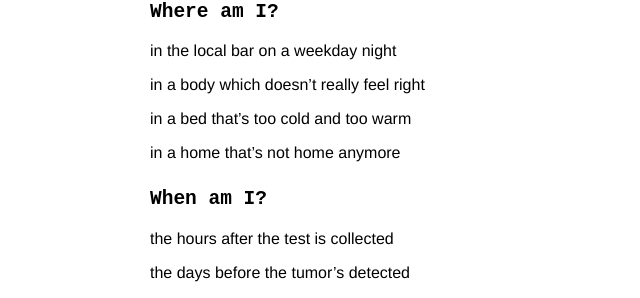
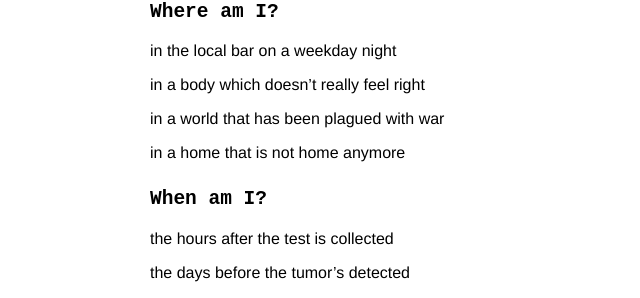
Before and after one commit to aamirazh/aamirazhar.me-backup, a Jekyll site: the page built from _posts/2016-05-22-i.md, in a window 1280 px wide. Shown: the part 636-934 px from the top of the page, without its empty margins (298-938 px from the left). Built offline with Jekyll 4.4.1, drawn with Linux system fonts in a browser that asks for light colours.

Commit message:
changed a line of poem 2016-05-22-i

```diff
--- a/_posts/2016-05-22-i.md
+++ b/_posts/2016-05-22-i.md
@@ -38,9 +38,9 @@ in the local bar on a weekday night
 
 in a body which doesn't really feel right
 
-in a bed that's too cold and too warm
+in a world that has been plagued with war
 
-in a home that's not home anymore
+in a home that is not home anymore
 
 {::comment}
 discomfort
```
